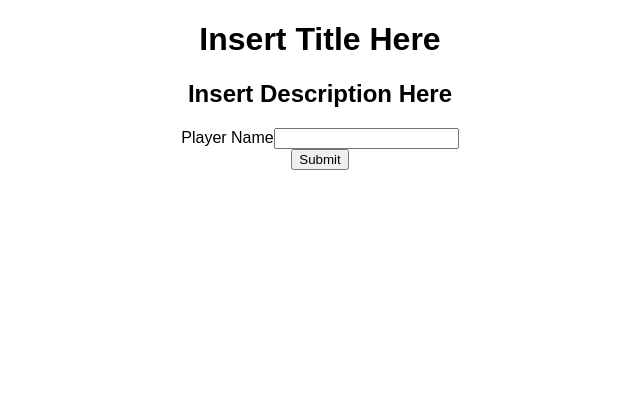
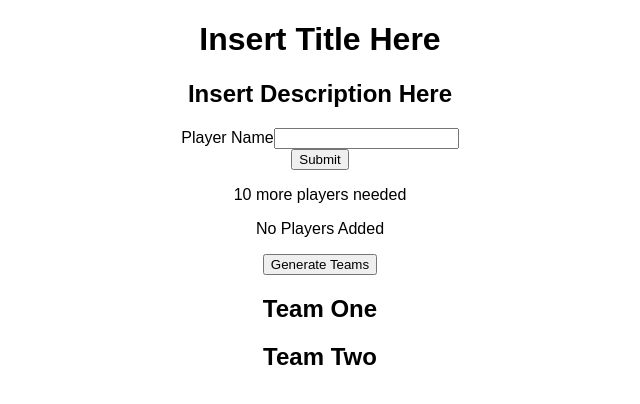
Before and after one commit to JonnyDavis/5-a-side, a React (Create React App) app in the folder five-a-side/: page / in a window 1280 px wide. Shown: the top 404 px of the page, without its empty margins (320-960 px from the left). Built offline with nearby package versions, Linux system fonts and the light colour scheme.

Commit message:
base app functionality completed minus a few small issues. Still to undertake styling and advanced functionality

```diff
--- a/five-a-side/src/App.js
+++ b/five-a-side/src/App.jsx
@@ -1,6 +1,8 @@
 import React, { Component } from 'react';
 import './App.css';
 import SubmitPlayer from './containers/SubmitPlayer';
+import PlayerProfiles from './containers/PlayerProfiles';
+import Teams from './containers/Teams';
 
 class App extends Component {
     render() {
@@ -9,6 +11,8 @@ class App extends Component {
                 <h1>Insert Title Here</h1>
                 <h2> Insert Description Here </h2>
                 <SubmitPlayer />
+                <PlayerProfiles />
+                <Teams />
             </div>
         );
     }
--- a/five-a-side/src/components/PlayerProfiles.jsx
+++ b/five-a-side/src/components/PlayerProfiles.jsx
@@ -2,11 +2,34 @@ import React, { Component } from "react";
 
 
 class PlayerProfiles extends Component {
-	componentDidMount() {
-		this.props.onLoad();
-	}
 
+// consider combining this with the Submit Player Component (list may not be needed)
 	render() {
-		const { tasks, onDelete, key, content } = this.props;
+		const { players } = this.props;
+
+		return (
+
+			<div>
+				{ players.size < 10 ?
+					<p> { 10 - players.size } more players needed </p>
+					: <p> Congrats! All players submitted </p>
+				}
+
+				{players.count() ?
+					<ul>
+						{players.map(player => (
+							<li key={ player.get("id") }>
+								{player.get("playerName")}
+							</li>
+						))}
+					</ul>
+					:
+					<p>No Players Added</p>
+				}
+			</div>
+		)
 	}
 }
+
+
+export default PlayerProfiles;
--- a/five-a-side/src/components/SubmitPlayer.jsx
+++ b/five-a-side/src/components/SubmitPlayer.jsx
@@ -4,21 +4,13 @@ import Form from "./Forms/Form";
 // storing the fields for the Form component in a prop
 const fields = [
 	{ name: "playerName", label: "Player Name", value: "" },
-	// { name: "player2", label: "player 2", value: "" },
-	// { name: "player3", label: "player 3", value: "" },
-	// { name: "player4", label: "player 4", value: "" },
-	// { name: "player5", label: "player 5", value: "" },
-	// { name: "player6", label: "player 6", value: "" },
-	// { name: "player7", label: "player 7", value: "" },
-	// { name: "player8", label: "player 8", value: "" },
-	// { name: "player9", label: "player 9", value: "" },
-	// { name: "player10", label: "player 10", value: "" },
-
 ];
 
 // the AddNames component.. passing through onSubmit to the form
 const SubmitPlayer = ({ onSubmit }) => (
-	<Form onSubmit={ onSubmit } fields={ fields } />
+	<div>
+		<Form onSubmit={ onSubmit } fields={ fields } />
+	</div>
 );
 
 
--- /dev/null
+++ b/five-a-side/src/components/Teams.jsx
@@ -0,0 +1,61 @@
+import React, { Component } from 'react';
+
+class Teams extends Component {
+
+	constructor(props) {
+		super(props);
+
+
+		this.createTeams = this.createTeams.bind(this);
+	}
+
+
+	createTeams() {
+		this.props.createTeams();
+	}
+
+	render() {
+
+		const { teams } = this.props;
+
+		const teamOnePlayers = teams.getIn([0, "players"]);
+		const teamTwoPlayers = teams.getIn([1, "players"]);
+
+
+		return (
+			<div>
+				<button onClick={ this.createTeams }>Generate Teams</button>
+				<div>
+					<h2>{ teams.getIn([0, "teamName"]) }</h2>
+					<ul>
+						{ teamOnePlayers.map(players => (
+							<li>
+								{ players.get("playerName") }
+							</li>
+						))}
+					</ul>
+				</div>
+
+
+				<div>
+					<h2>{ teams.getIn([1, "teamName"]) }</h2>
+					<ul>
+						{ teamTwoPlayers.map(players => (
+							<li>
+								{ players.get("playerName") }
+							</li>
+						))}
+					</ul>
+				</div>
+
+
+
+
+			</div>
+
+
+		)
+	}
+}
+
+export default Teams;
--- /dev/null
+++ b/five-a-side/src/containers/PlayerProfiles.js
@@ -0,0 +1,14 @@
+import { connect } from "react-redux";
+
+import PlayerProfiles from "../components/PlayerProfiles";
+
+// returns an object (players), which gets passed in as props to the connected component
+const mapStateToProps = state => {
+	return {
+		players: state.get("players"),
+	}
+}
+
+
+
+export default connect(mapStateToProps)(PlayerProfiles);
--- a/five-a-side/src/containers/SubmitPlayer.js
+++ b/five-a-side/src/containers/SubmitPlayer.js
@@ -4,7 +4,7 @@ import { commitPlayer } from "../data/actions";
 
 const mapDispatchToProps = dispatch => {
 	return {
-		// function which dispatches an action 'commitNames' taking 'data' as an argument
+		// function which dispatches an action 'commitNames' taking 'player' as an argument
 		onSubmit: data => dispatch(commitPlayer(data)),
 	};
 };
--- /dev/null
+++ b/five-a-side/src/containers/Teams.js
@@ -0,0 +1,23 @@
+import { connect } from "react-redux";
+
+import Teams from "../components/Teams";
+
+import { setTeams } from "../data/actions";
+
+// returns an object (players), which gets passed in as props to the connected component
+const mapStateToProps = state => {
+	return {
+		teams: state.get("teams"),
+		players: state.get("players"),
+	}
+}
+
+const mapDispatchToProps = dispatch => {
+	return {
+		createTeams: () => dispatch(setTeams()),
+	}
+}
+
+
+
+export default connect(mapStateToProps, mapDispatchToProps)(Teams);
--- a/five-a-side/src/data/actions.js
+++ b/five-a-side/src/data/actions.js
@@ -7,4 +7,9 @@ export const commitPlayer = ({ playerName }) => {
 	}
 }
 
-// export const fetchPlayer
+export const setTeams = teams => {
+	return {
+		type: "setTeams",
+		teams: teams,
+	}
+}
--- a/five-a-side/src/data/reducer.js
+++ b/five-a-side/src/data/reducer.js
@@ -12,7 +12,75 @@ const createPlayer = ({ playerName }) => {
 	});
 };
 
-const commitPlayer = (state, data) => state.update("players", players => players.push(createPlayer(data)));
+const commitPlayer = (state, data) => {
+
+	// limits number of players that can be added to 10
+	if (state.get("players").size < 10) {
+		return state.update("players", players => players.push(createPlayer(data)));
+	}
+
+
+}
+
+
+ const createTeams = ( players ) => {
+
+	let teamOneSize = 0;
+	let teamTwoSize = 0;
+
+	const maxTeamSize = 5;
+
+
+	const playersToTeam = players.map(player => {
+
+		// generates random number between 1 and 2
+		const RandIdGen = Math.floor(Math.random() * 2) + 1;
+
+		if (teamOneSize < maxTeamSize && teamTwoSize < maxTeamSize) {
+			RandIdGen === 1 ? teamOneSize += 1 : teamTwoSize += 1;
+			return player.set('teamID', RandIdGen);
+		}
+
+		if (teamOneSize === 5) {
+			teamTwoSize += 1;
+			return player.set('teamID', 2);
+		}
+
+		if (teamTwoSize === 5) {
+			teamOneSize += 1;
+			return player.set('teamID', 1);
+		}
+
+		return player;
+	});
+
+	const teamOnePlayers = playersToTeam.filter(player => player.get('teamID') === 1);
+	const teamTwoPlayers = playersToTeam.filter(player => player.get('teamID') === 2);
+
+		return List([
+		teamOnePlayers,
+		teamTwoPlayers,
+	]);
+}
+
+const setTeams = (state) => {
+
+	const teams = createTeams(state.get('players'));
+
+	const teamOnePlayers = teams.find(team => team.find(player => player.get('teamID') === 1));
+	const teamTwoPlayers = teams.find(team => team.find(player => player.get('teamID') === 2));
+
+	return state.update('teams', teams => teams.map(team => {
+
+		if(team.get('id') === 1) {
+			return team.set('players', teamOnePlayers);
+		} else {
+			return team.set('players', teamTwoPlayers);
+		}
+
+	}));
+
+}
 
 
 
@@ -20,6 +88,7 @@ const commitPlayer = (state, data) => state.update("players", players => players
 const reducer = (state, action) => {
     switch (action.type) {
     	case "commitPlayer": return commitPlayer(state, action);
+    	case "setTeams": return setTeams(state);
         default: return state;
     }
 };
--- a/five-a-side/src/index.js
+++ b/five-a-side/src/index.js
@@ -12,6 +12,19 @@ import reducer from './data/reducer';
 // creating the initial state
 const initial = Map({
 	players: List(),
+	teams: List([
+			Map({
+				teamName: 'Team One',
+				id: 1,
+				players: List(),
+			}),
+			Map({
+				teamName: 'Team Two',
+				id: 2,
+				players: List(),
+			}),
+	]),
+
 });
 
 // creating a store that acts as a wrapper around the state, allowing us to dispatch actions which will change the state, or subscribe to any changes so that the state will be updated.
```
Also changed, not shown: five-a-side/src/components/PlayerProfile.jsx (deleted, +0 -20 lines), five-a-side/src/containers/PlayerProfile.js (deleted, +0 -11 lines).
